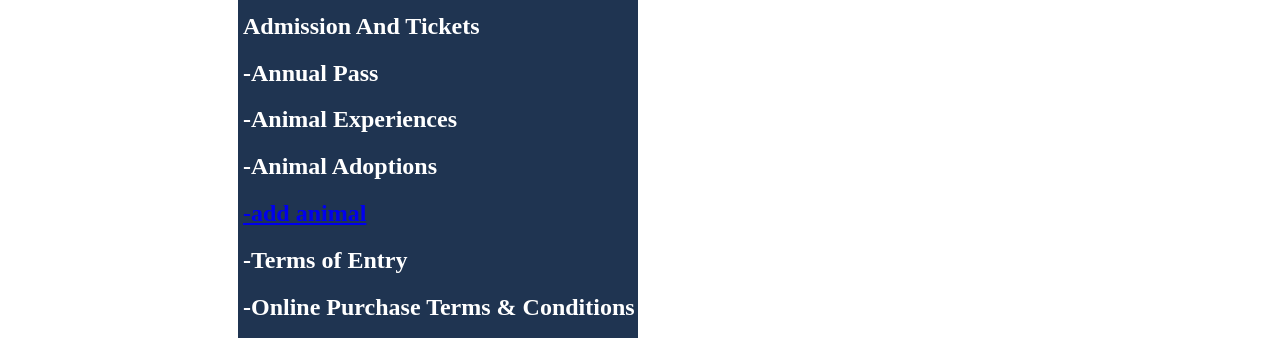
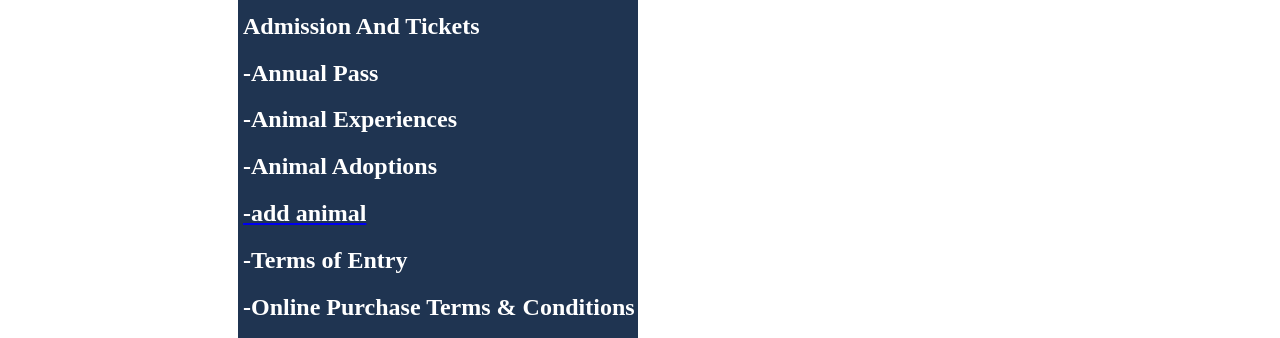
Before and after one commit to fwsa-batch2/vaishnavi.paramathma__web_project, a plain HTML site: page pages/addcart.html in a window 1280 px wide. Shown: the part 434-772 px from the top of the page. Drawn offline with Linux system fonts and the light colour scheme.

Commit message:
added changes

```diff
--- a/pages/addcart.html
+++ b/pages/addcart.html
@@ -29,6 +29,8 @@
 
         .extradetails h2 {
             margin-left: 5px;
+            color: white;
+            text-decoration: none;
         }
 
         .maindetails {
@@ -132,7 +134,7 @@
             <h2> -Annual Pass</h2>
             <h2> -Animal Experiences</h2>
             <h2> -Animal Adoptions</h2>
-            <a href="./addcartform.html"><h2> -add animal </h2></a>
+            <a href="./../pages/addcartform.html"><h2> -add animal </h2></a>
             <h2> -Terms of Entry</h2>
             <h2> -Online Purchase Terms & Conditions</h2>
             <h2>Opening Times</h2>
```
